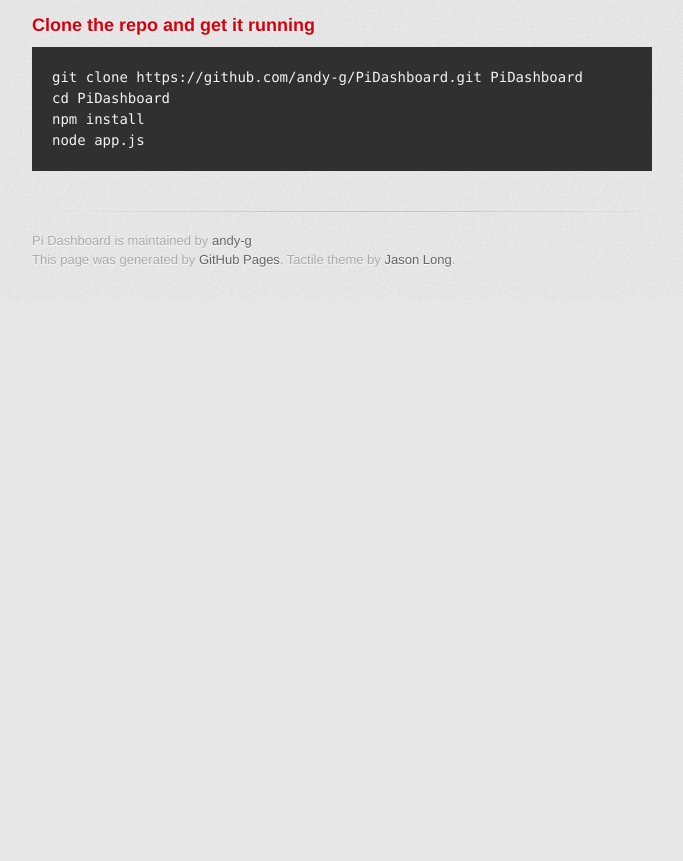
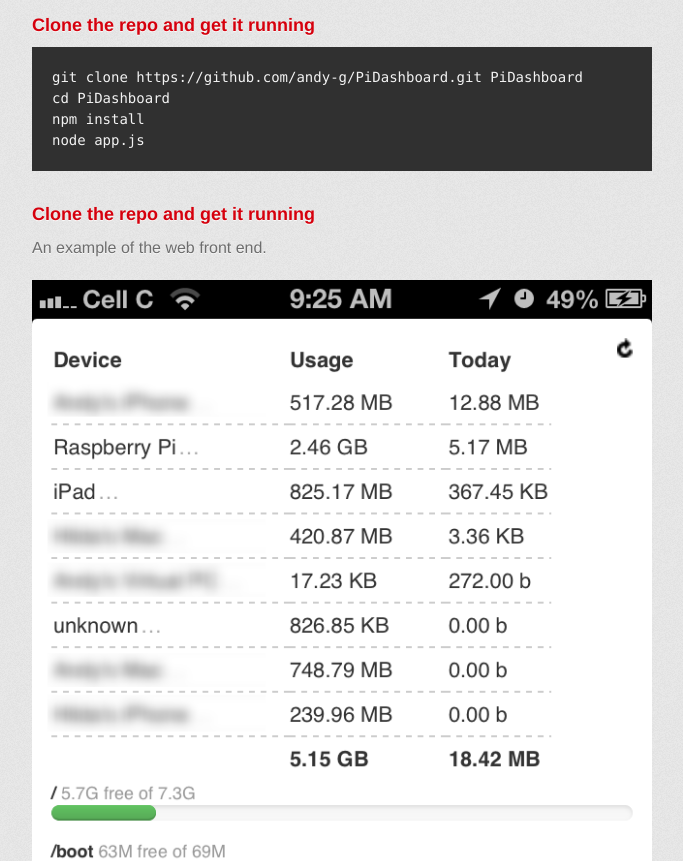
Before and after one commit to andy-g/PiDashboard, a plain HTML site: page index.html in a window 1280 px wide. Shown: the part 1129-1990 px from the top of the page, without its empty margins (298-981 px from the left). Before the commit the page ends 1429 px from the top, so only its background shows below. Drawn offline with Linux system fonts and the light colour scheme; a web font is replaced by a local one.

```diff
--- a/index.html
+++ b/index.html
@@ -76,6 +76,13 @@
 npm install
 node app.js
 </code></pre>
+
+<h3>
+<a name="clone-the-repo-and-get-it-running-1" class="anchor" href="#clone-the-repo-and-get-it-running-1"><span class="octicon octicon-link"></span></a>Clone the repo and get it running</h3>
+
+<p>An example of the web front end.</p>
+
+<p><img src="https://github.com/andy-g/PiDashboard/blob/gh-pages/images/PiDashboard_.PNG?raw=true" alt="PiDashboard Interface"></p>
         </section>
 
         <footer>
```
Also changed, not shown: params.json (+1 -1 lines).
